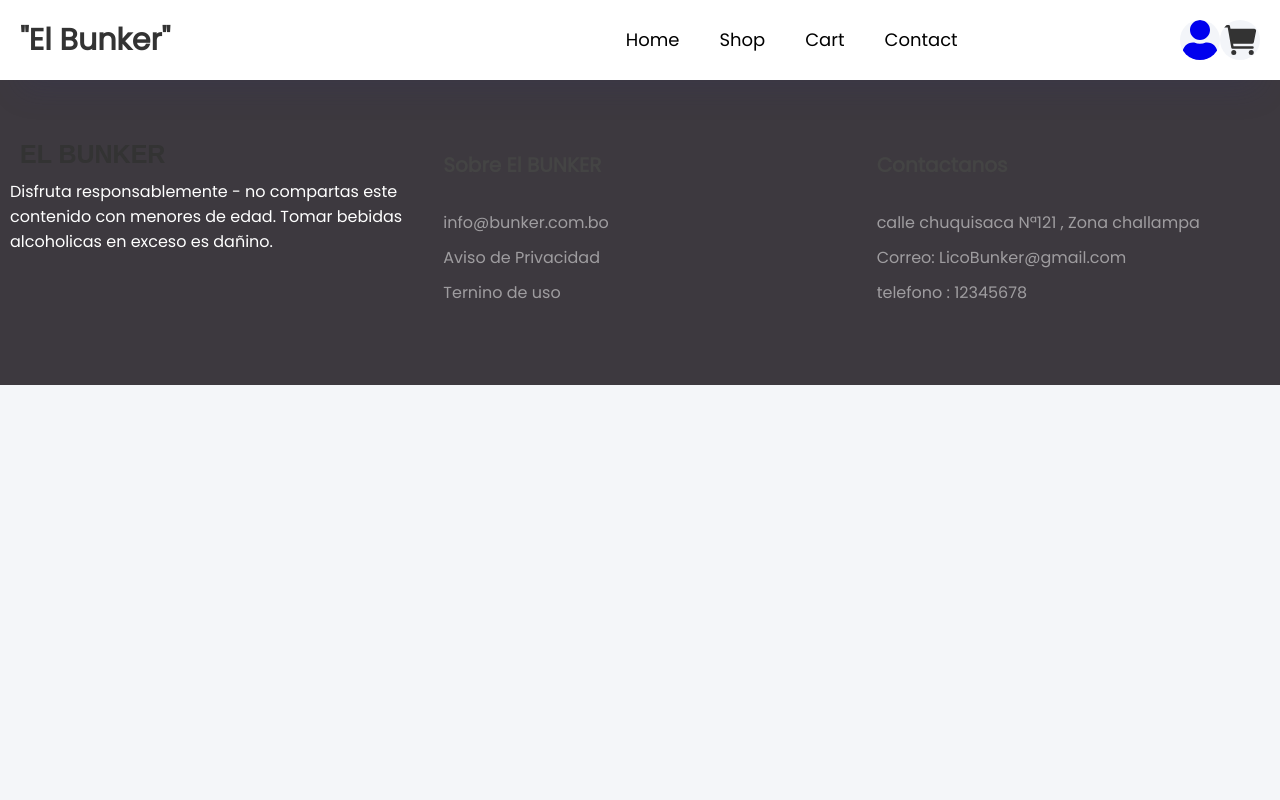
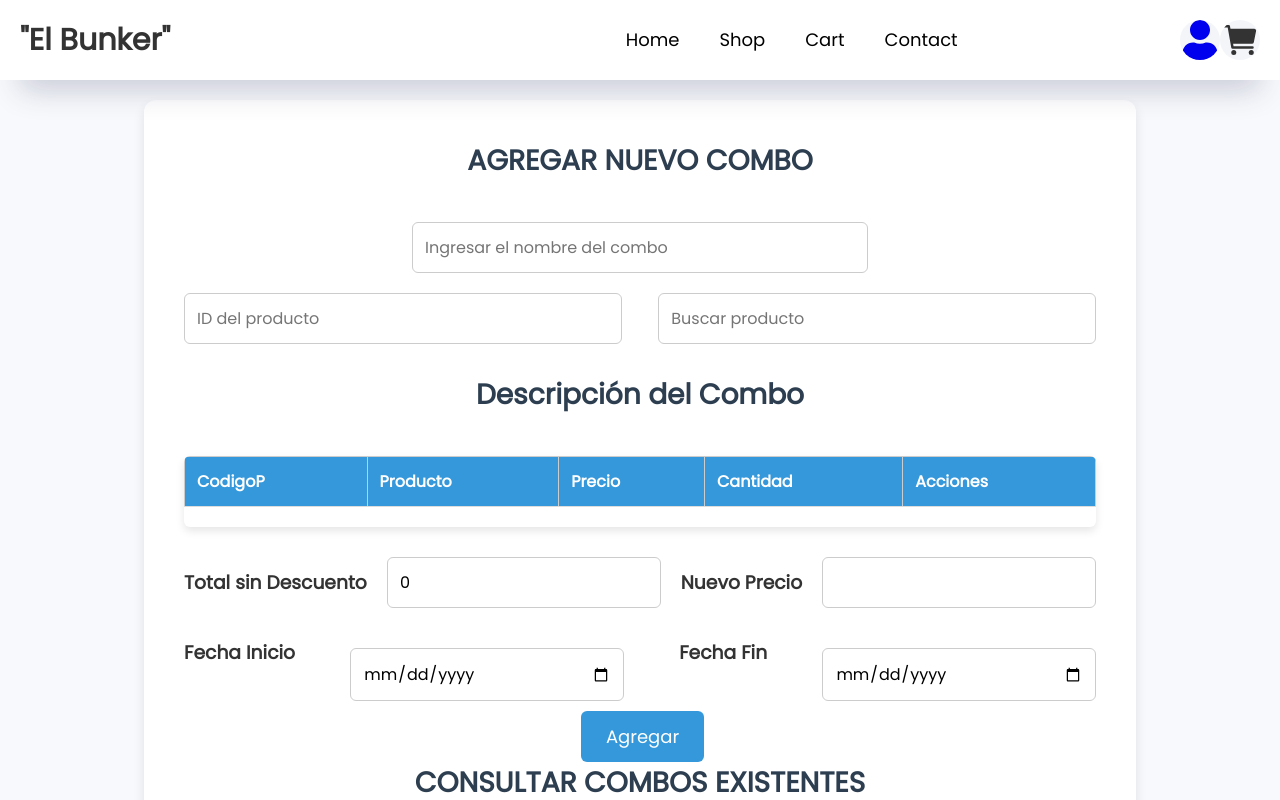
Before and after one commit to Bot20rp/frontend, a React (Vite) app: page /combo in a window 1280 px wide. Shown: the top 800 px of the page. Built offline with nearby package versions, Linux system fonts and the light colour scheme.

Commit message:
probando

```diff
--- a/src/App.jsx
+++ b/src/App.jsx
@@ -16,7 +16,7 @@ import { Contact } from "./pages/Contact.jsx";
 import LoginPage from "./pages/PaqueteUsu/LoginPage.jsx";
 /* componente protegido */
 import { Homed } from "./components/HomeD/Homed.jsx";
-
+import CombosPage from "./pages/PaqueteVenta/CombosPage.jsx";
 /*Componenete para proteger las rutas */
 import ProtectedRoute from "./ProtectedRoute.jsx";
 import OrganizacionProductPage from "./pages/PaqueteInventario/OrganizacionProductPage.jsx";
@@ -41,6 +41,7 @@ function Main() {
         <Route path="/cart" element={<Cart />} />
         <Route path="/contact" element={<Contact />} />
         <Route path="/organiz" element={<OrganizacionProductPage />} />
+        <Route path="/combo" element={<CombosPage />} />
 
         <Route path="/dasboard/*" element ={<ProtectedRoute roles={['Administrador','Cliente','Empleado']} element={<ProtecComponente component={Homed} />} />
 
--- a/src/api/auth.js
+++ b/src/api/auth.js
@@ -109,3 +109,15 @@ export const actualizarPermisos = (privilegios, rolSeleccionado) => instance.pat
         'Content-Type': 'application/json',
     }
 });
+
+
+
+//COMBOS!!!!
+
+export const insertarCombo = (Descripcion, FechaInicio, FechaFin, Precio,productos) => instance.post(`/combos`,{
+    Descripcion,
+    FechaInicio,
+    FechaFin,
+    Precio,
+    productos
+});
--- a/src/pages/PaqueteVenta/CombosPage.jsx
+++ b/src/pages/PaqueteVenta/CombosPage.jsx
@@ -1,5 +1,6 @@
 import React, { useState, useEffect } from 'react';
-import '../../css/AdmiVentaCss/Combos.css'
+import '../../css/AdmiVentaCss/Combos.css';
+import { insertarCombo } from '../../api/auth';
 
 function CombosPage() {
     const [productos, setProductos] = useState([
@@ -29,16 +30,19 @@ function CombosPage() {
     const [busquedaId, setBusquedaId] = useState('');
     const [busquedaNombre, setBusquedaNombre] = useState('');
     const [sugerencias, setSugerencias] = useState([]);
-    const [productosEnCombo, setProductosEnCombo] = useState([]); // Productos agregados a la tabla del combo
-    const [totalSinDescuento, setTotalSinDescuento] = useState(0); // Nuevo estado para el total sin descuento
+    const [productosEnCombo, setProductosEnCombo] = useState([]);
+    const [totalSinDescuento, setTotalSinDescuento] = useState(0);
+    const [nombreCombo, setNombreCombo] = useState(''); // Estado para el nombre del combo
+    const [nuevoPrecio, setNuevoPrecio] = useState(''); // Estado para el nuevo precio
+    const [fechaInicio, setFechaInicio] = useState(''); // Estado para la fecha de inicio
+    const [fechaFin, setFechaFin] = useState(''); // Estado para la fecha de fin
 
-    // Función para actualizar el total sin descuento
     useEffect(() => {
         const total = productosEnCombo.reduce((sum, product) => {
             return sum + (product.precio * product.cantidad);
         }, 0);
         setTotalSinDescuento(total);
-    }, [productosEnCombo]); // Se recalcula cada vez que cambia la lista de productos o sus cantidades
+    }, [productosEnCombo]);
 
     const handleInputChange = (index, event) => {
         const { name, value } = event.target;
@@ -78,17 +82,14 @@ function CombosPage() {
     };
 
     const seleccionarProducto = (producto) => {
-        // Verificar si el producto ya está en el combo
         const productoExistente = productosEnCombo.find(p => p.id === producto.id);
 
         if (productoExistente) {
-            // Si el producto ya existe, sumamos la cantidad
             const productosActualizados = productosEnCombo.map(p =>
                 p.id === producto.id ? { ...p, cantidad: p.cantidad + 1 } : p
             );
             setProductosEnCombo(productosActualizados);
         } else {
-            // Si no existe, lo agregamos con cantidad inicial de 1
             setProductosEnCombo([...productosEnCombo, { ...producto, cantidad: 1 }]);
         }
         setSugerencias([]);
@@ -96,15 +97,33 @@ function CombosPage() {
         setBusquedaNombre('');
     };
 
-    const obtener = () => {
-        console.log(productosEnCombo)
+    const guardar = () => {
+        try {
+            const comboData = {
+                nombre: nombreCombo,
+                precio: nuevoPrecio,
+                fechaInicio: fechaInicio,
+                fechaFin: fechaFin,
+                productos: productosEnCombo,
+            };
+            console.log(comboData);
+            // Aquí puedes hacer la llamada a insertarCombo, enviando comboData
+            // insertarCombo(comboData);
+        } catch (error) {
+            console.log(error);
+        }
     }
 
     return (
         <div className='contenedorCombo'>
             <div className='comboContenedor'>
                 <h2>AGREGAR NUEVO COMBO</h2>
-                <input type="text" placeholder='Ingresar el nombre del combo' />
+                <input
+                    type="text"
+                    placeholder='Ingresar el nombre del combo'
+                    value={nombreCombo}
+                    onChange={(e) => setNombreCombo(e.target.value)}
+                />
 
                 <div className='ParaCombo'>
                     <input
@@ -170,18 +189,30 @@ function CombosPage() {
 
                 <div className='costos'>
                     <h3>Total sin Descuento</h3>
-                    <input type="number" value={totalSinDescuento} readOnly /> {/* Aquí se muestra el total sin descuento */}
+                    <input type="number" value={totalSinDescuento} readOnly />
                     <h3>Nuevo Precio</h3>
-                    <input type="number" />
+                    <input
+                        type="number"
+                        value={nuevoPrecio}
+                        onChange={(e) => setNuevoPrecio(e.target.value)}
+                    />
                 </div>
                 <div className='duracionCombo'>
                     <h3>Fecha Inicio</h3>
-                    <input type="date" />
+                    <input
+                        type="date"
+                        value={fechaInicio}
+                        onChange={(e) => setFechaInicio(e.target.value)}
+                    />
                     <h3>Fecha Fin</h3>
-                    <input type="date" />
+                    <input
+                        type="date"
+                        value={fechaFin}
+                        onChange={(e) => setFechaFin(e.target.value)}
+                    />
                 </div>
 
-                <button onClick={obtener}>Agregar</button>
+                <button onClick={guardar}>Agregar</button>
                 <h2>CONSULTAR COMBOS EXISTENTES</h2>
             </div>
         </div>
```
